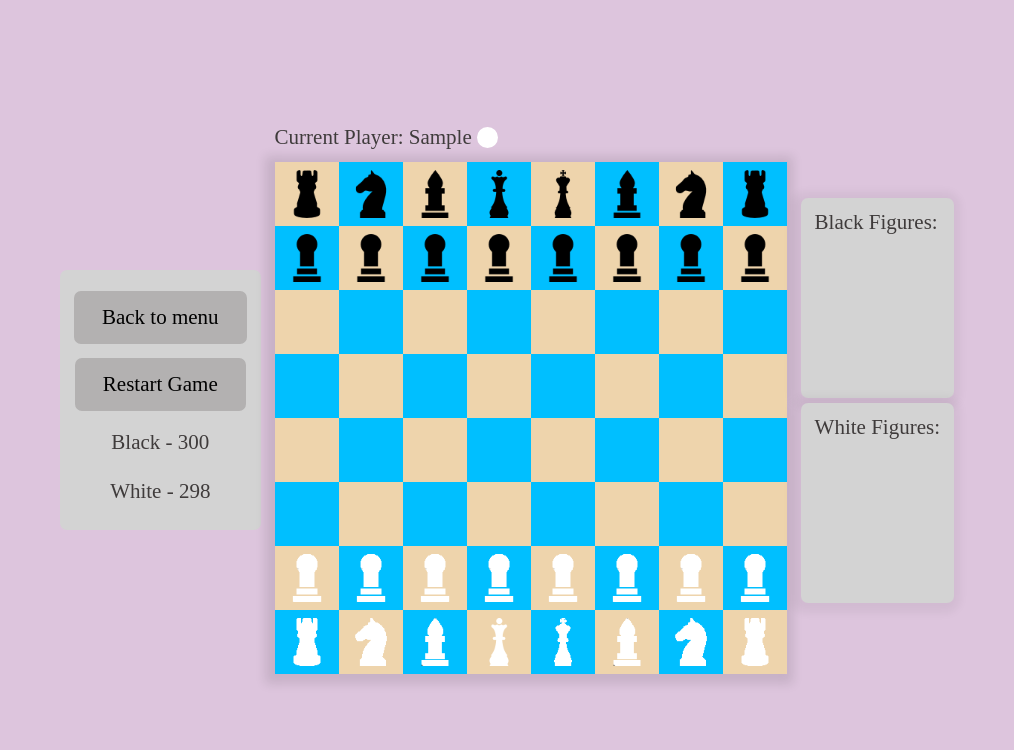
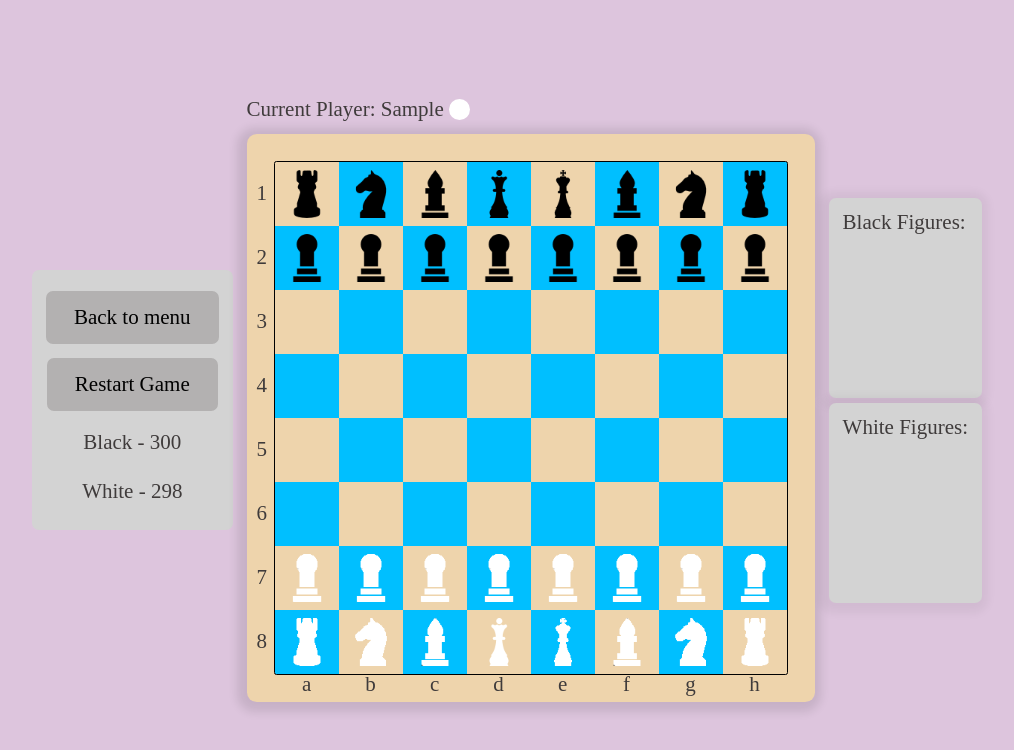
Before and after one commit to Shysh-Oleksandr/chessy, a React (Create React App) app: page / in a window 1280 px wide. Both pictures are taken after typing "Sample", "Sample" into the empty fields and a click on the button "Start". Shown: the top 750 px of the page, without its empty margins (133-1147 px from the left). Built offline with nearby package versions, Linux system fonts and the light colour scheme.

Commit message:
Made letters and numbers lines.

```diff
--- a/src/App.scss
+++ b/src/App.scss
@@ -95,8 +95,50 @@ h6 {
   height: calc(64px * 8);
   display: flex;
   flex-wrap: wrap;
+  border-radius: 0.1rem;
+  outline: 1px solid #000;
+}
 
+.board-container {
+  position: relative;
+  background-color: #eed4ac;
+  padding: 2rem;
+  border-radius: 0.7rem;
   box-shadow: -2px 2px 10px 8px rgba(0, 0, 0, 0.1);
+}
+
+.numbers-line {
+  display: flex;
+  flex-direction: column;
+  align-items: center;
+  justify-content: center;
+  position: absolute;
+  left: 0.2rem;
+  top: 2rem;
+
+  &__item {
+    font-size: 1.5rem;
+    padding: 0.5rem;
+    height: 64px;
+    display: flex;
+    align-items: center;
+  }
+}
+
+.letters-line {
+  display: flex;
+  align-items: center;
+  position: absolute;
+  bottom: 0;
+  left: 2rem;
+
+  &__item {
+    font-size: 1.5rem;
+    width: 64px;
+    padding: 0.5rem;
+    display: flex;
+    justify-content: center;
+  }
 }
 
 .cell {
--- a/src/components/BoardComponent.tsx
+++ b/src/components/BoardComponent.tsx
@@ -21,6 +21,8 @@ const BoardComponent: FC<BoardProps> = ({
   const [selectedCell, setSelectedCell] = useState<Cell | null>(
     board.selectedCell
   );
+
+  const letters = ["a", "b", "c", "d", "e", "f", "g", "h"];
 
   function click(cell: Cell) {
     if (
@@ -58,6 +60,16 @@ const BoardComponent: FC<BoardProps> = ({
         </span>
         <PlayerColor color={currentPlayer!.color} />
       </h3>
+      <div className="board-container">
+        <ul className="numbers-line">
+          {letters.map((letter, index) => {
+            return (
+              <li key={letter + index} className="numbers-line__item">
+                {index + 1}
+              </li>
+            );
+          })}
+        </ul>
         <div className="board">
           {board.cells.map((row, index) => {
             return (
@@ -76,6 +88,16 @@ const BoardComponent: FC<BoardProps> = ({
             );
           })}
         </div>
+        <ul className="letters-line">
+          {letters.map((letter, index) => {
+            return (
+              <li key={letter + index} className="letters-line__item">
+                {letter}
+              </li>
+            );
+          })}
+        </ul>
+      </div>
     </div>
   );
 };
```
Lines whose indentation alone changed are shown as unchanged.
